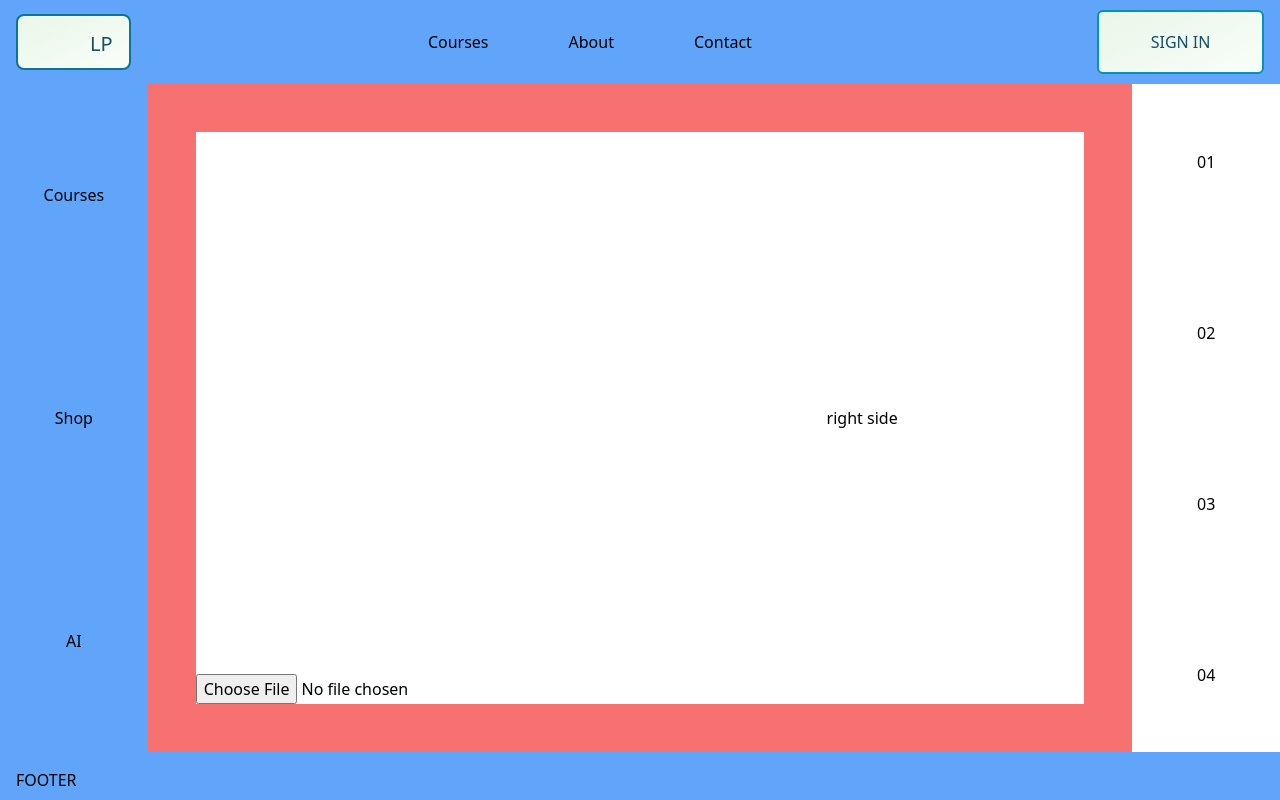
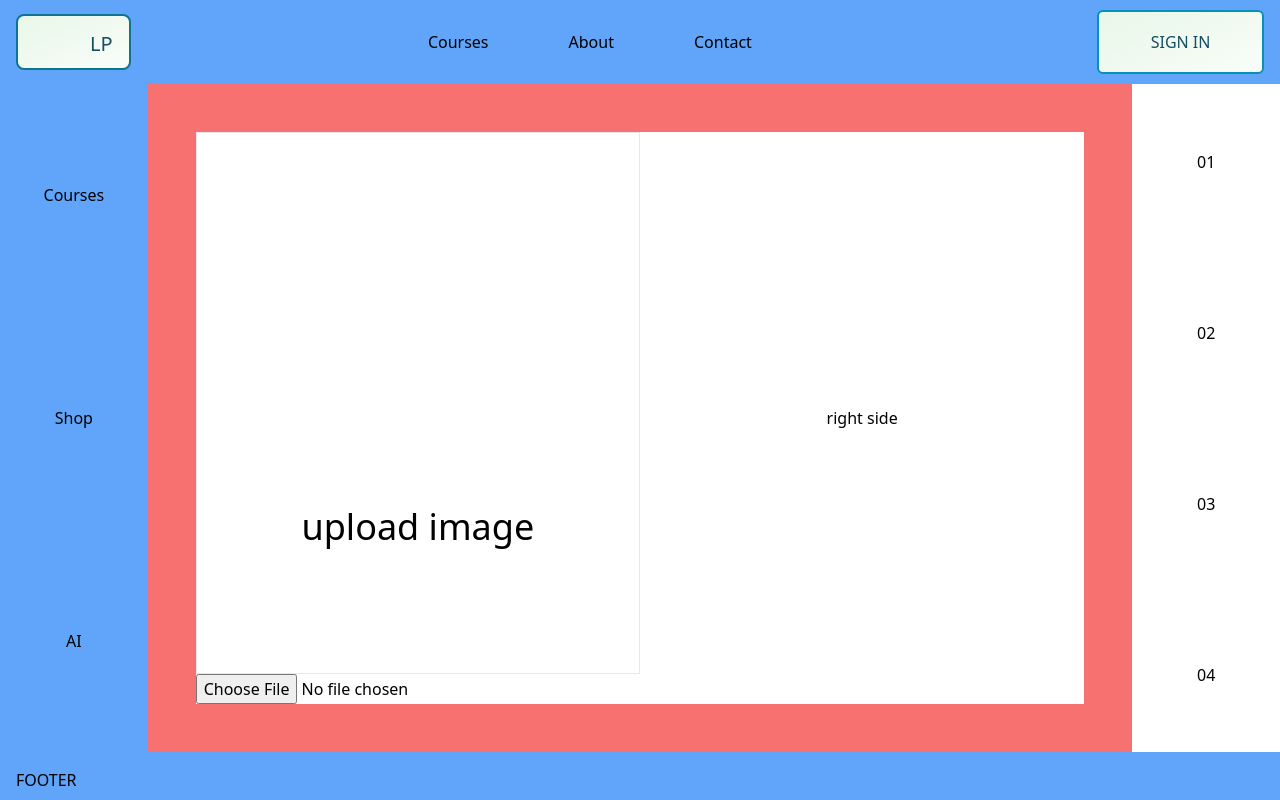
Before and after one commit to VelimirMueller/aurorae-images-frontend, a Vue app: page / in a window 1280 px wide. Built offline with nearby package versions, Linux system fonts and the light colour scheme; some icons are missing.

Commit message:
add new icon to AccessibleIcon.vue

```diff
--- a/src/components/AccessibleIcon.vue
+++ b/src/components/AccessibleIcon.vue
@@ -10,7 +10,7 @@
 </template>
 
 <script setup lang="ts">
-import { PhBookOpenText } from "@phosphor-icons/vue"
+import { PhBookOpenText, PhCloudArrowUp } from "@phosphor-icons/vue"
 import { computed } from 'vue'
 import type { IconMap } from '@/utils'
 import { IconVariants } from '@/utils'
@@ -62,7 +62,8 @@ const iconToRender = computed(() => {
 
 
 const mapping: IconMap[] = [
-  { id: IconVariants.Book, icon: PhBookOpenText, type: 'iconComponent' }
+  { id: IconVariants.Book, icon: PhBookOpenText, type: 'iconComponent' },
+  { id: IconVariants.Upload, icon: PhCloudArrowUp, type: 'iconComponent' }
   // Add more phosphoricons here
 ]
 </script>
--- a/src/components/ImageUploader.vue
+++ b/src/components/ImageUploader.vue
@@ -1,7 +1,15 @@
 <template>
   <form class="h-full w-full flex flex-col justify-center items-center">
     <div class="bg-white w-full h-full relative">
-      <template v-if="previewUrl">
+      <template v-if="!previewUrl">
+        <div class="w-full h-full flex flex-col justify-center items-center border">
+          <AccessibleIcon class="text-blue-400" icon="upload" :size="[248, 248]" />
+          <h2 class="text-4xl">
+            upload image
+          </h2>
+        </div>
+      </template>
+      <template v-else>
         <div
           class="absolute right-0 text-4xl mr-2 mt-2 cursor-pointer"
           @click="resetImage()">
@@ -22,6 +30,7 @@
 </template>
 
 <script setup lang="ts">
+import AccessibleIcon from '@/components/AccessibleIcon.vue'
 import { ref } from 'vue'
 import type { Ref } from 'vue'
 
--- a/src/utils.ts
+++ b/src/utils.ts
@@ -10,7 +10,8 @@ export interface IconMap extends IdObjects<string> {
 }
 
 export enum IconVariants {
-  Book = 'book'
+  Book = 'book',
+  Upload = 'upload'
 }
 
 export const createIcons = (arrayOfIcons: IconMap[]): IconMap[] => {
```
